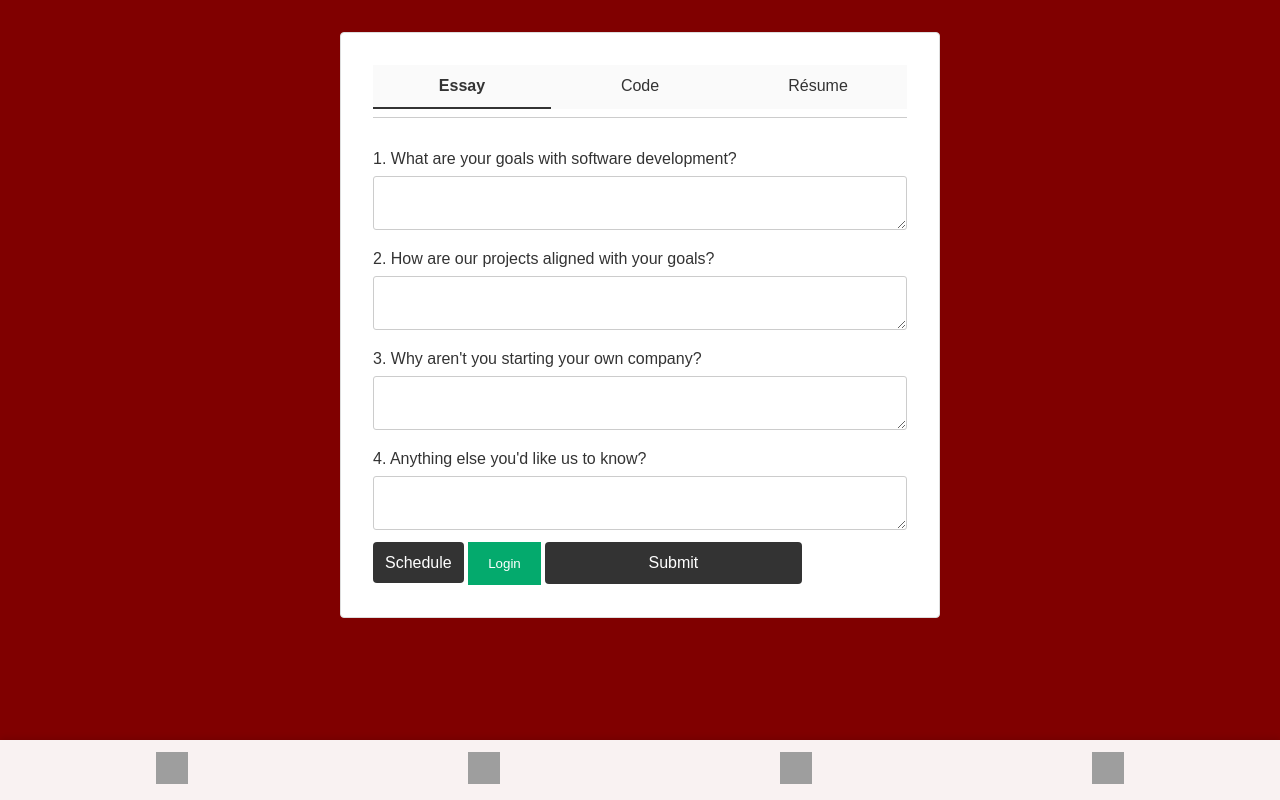
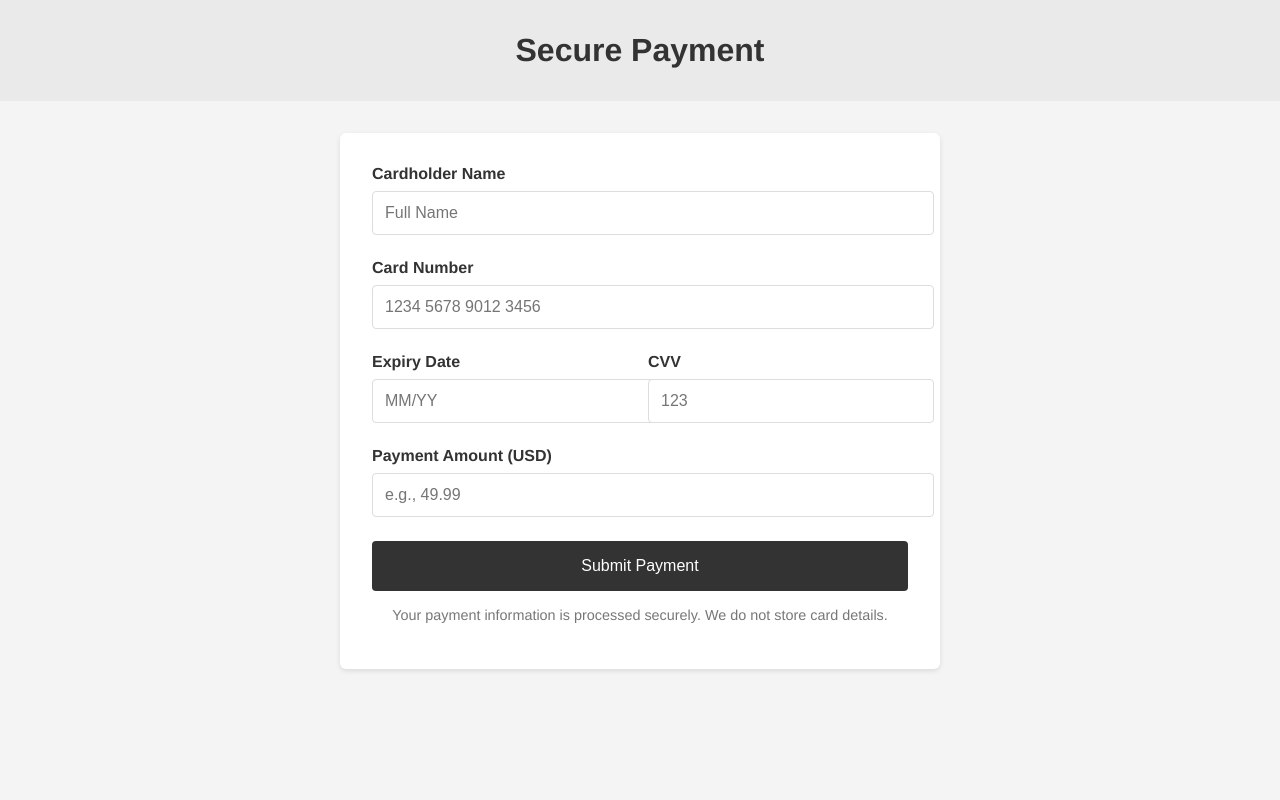
Before and after one commit to wLunnen/RnD, a plain HTML site: page index.html in a window 1280 px wide. Drawn offline with Linux system fonts and the light colour scheme; grey boxes are pictures that could not be loaded.

Commit message:
Update index.html
processing rnd

```diff
--- a/index.html
+++ b/index.html
@@ -2,120 +2,153 @@
 <html lang="en">
   <head>
     <meta charset="UTF-8" />
-  <meta name="viewport" content="width=device-width, initial-scale=1.0"/>
-  <meta name="keywords" content="contact, developer, application, job, form, code challenge, essay response, submit" />
-  <meta name="description" content="Aplication form for WDI and general contact form for me." />
-  <meta name="author" content="Thomas Wesley Lunnen III">
-  <title>Contact/Application</title>
-  <link rel="stylesheet" href="contact_styles.css">
+    <meta name="viewport" content="width=device-width, initial-scale=1" />
+    <title>Payment Processing | Web Development Portfolio</title>
+    <!-- If your index uses an external stylesheet, you can link it here -->
+    <!-- <link rel="stylesheet" href="styles.css" /> -->
+    <style>
+      /* Base styling matching the index page look */
+      body {
+        font-family: 'Helvetica Neue', Helvetica, Arial, sans-serif;
+        background: #f4f4f4;
+        color: #333;
+        margin: 0;
+        padding: 0;
+      }
+      header {
+        text-align: center;
+        padding: 2rem 0;
+        background: #eaeaea;
+      }
+      header h1 {
+        margin: 0;
+        font-size: 2rem;
+      }
+      .container {
+        max-width: 600px;
+        margin: 2rem auto;
+        padding: 0 1rem;
+      }
+      /* Payment form styling */
+      .payment-form {
+        background: #fff;
+        padding: 2rem;
+        border-radius: 6px;
+        box-shadow: 0 2px 5px rgba(0, 0, 0, 0.1);
+      }
+      .payment-form label {
+        display: block;
+        margin-bottom: 0.5rem;
+        font-weight: bold;
+      }
+      .payment-form input {
+        width: 100%;
+        padding: 0.75rem;
+        margin-bottom: 1.5rem;
+        border: 1px solid #ddd;
+        border-radius: 4px;
+        font-size: 1rem;
+      }
+      /* To layout card details side-by-side */
+      .card-details {
+        display: flex;
+        gap: 1rem;
+        flex-wrap: wrap;
+      }
+      .card-details > div {
+        flex: 1;
+        min-width: 140px;
+      }
+      button {
+        width: 100%;
+        padding: 1rem;
+        background: #333;
+        color: #fff;
+        border: none;
+        font-size: 1rem;
+        border-radius: 4px;
+        cursor: pointer;
+        transition: background 0.2s ease;
+      }
+      button:hover {
+        background: #555;
+      }
+      /* Optional: A subtle note to reinforce security */
+      .secure-note {
+        font-size: 0.9rem;
+        text-align: center;
+        margin-top: 1rem;
+        color: #777;
+      }
+    </style>
   </head>
   <body>
+    <header>
+      <h1>Secure Payment</h1>
+    </header>
     <div class="container">
-    <nav class="tabs">
-      <button data-tab="essay" class="active">Essay</button>
-      <button data-tab="code">Code</button>
-      <button data-tab="resume">Résume</button>
-    </nav>
+      <form class="payment-form" action="/process-payment" method="POST">
+        <label for="cardholder-name">Cardholder Name</label>
+        <input
+          type="text"
+          id="cardholder-name"
+          name="cardholder-name"
+          placeholder="Full Name"
+          required
+        />
 
-    <form id="applicationForm">
-      <section id="essay" class="tab-content active">
-        <label>1. What are your goals with software development?</label>
-        <textarea name="goals" required></textarea>
-        <label>2. How are our projects aligned with your goals?</label>
-        <textarea name="alignment" required></textarea>
-        <label>3. Why aren't you starting your own company?</label>
-        <textarea name="startup_reason"></textarea>
-        <label>4. Anything else you'd like us to know?</label>
-        <textarea name="additional_info"></textarea>
-      </section>
+        <label for="card-number">Card Number</label>
+        <input
+          type="text"
+          id="card-number"
+          name="card-number"
+          placeholder="1234 5678 9012 3456"
+          required
+          pattern="[0-9\s]{13,19}"
+        />
 
-      <section id="code" class="tab-content">
-      <label>Provide pseudocode for an easy project:</label>
-      <textarea name="pseudo_code" rows="8" placeholder="e.g. sorting function, basic math, your choice"></textarea>
-      <label>Your best attempt at implementation:</label>
-      <textarea name="sample_code" rows="8" required></textarea>
-      </section>
-
-      <section id="resume" class="tab-content">
-        <label>Name: <input type="text" name="name" required /></label>
-        <label>Email: <input type="email" name="email" placeholder="email@email.com" required /></label>
-        <label>Phone: <input type="tel" name="phone" placeholder="(xxx)-xxx-xxxx"/></label>
-        <label>Cover Letter: <input type="file" name="cover_letter" accept=".pdf,.docx" /></label>
-        <label>Resume: <input type="file" name="resume" accept=".pdf,.docx" required /></label>
-      </section>
-      <a href="https://calendly.com/wesley-lunnen" class="calendly-button">Schedule</a>
-      <button onclick="document.getElementById('id01').style.display='block'" style="width:auto;">Login</button> <!--modal login-->
-      <button type="submit">Submit</button>
-
-      <!--modal-->
-      <div id="id01" class="modal">
-
-      <form class="modal-content animate" enctype="text/plain">
-        <div class="imgcontainer">
-          <span onclick="document.getElementById('id01').style.display='none'" class="close" title="Close Modal">&times;</span>
-          <img src="img_avatar2.png" alt="Avatar" class="avatar">
+        <div class="card-details">
+          <div>
+            <label for="expiry-date">Expiry Date</label>
+            <input
+              type="text"
+              id="expiry-date"
+              name="expiry-date"
+              placeholder="MM/YY"
+              required
+              pattern="(0[1-9]|1[0-2])\/?([0-9]{2})"
+            />
+          </div>
+          <div>
+            <label for="cvv">CVV</label>
+            <input
+              type="text"
+              id="cvv"
+              name="cvv"
+              placeholder="123"
+              required
+              pattern="[0-9]{3,4}"
+            />
+          </div>
         </div>
 
-        <div class="login_container">
-          <label for="uname"><b>Username</b></label>
-          <input type="text" placeholder="Enter Username" name="uname" required>
+        <label for="amount">Payment Amount (USD)</label>
+        <input
+          type="number"
+          id="amount"
+          name="amount"
+          placeholder="e.g., 49.99"
+          required
+          min="1"
+          step="0.01"
+        />
 
-          <label for="psw"><b>Password</b></label>
-          <input type="password" placeholder="Enter Password" name="psw" required>
+        <button type="submit">Submit Payment</button>
 
-          <button type="submit">Login</button>
-          <label>
-            <input type="checkbox" checked="checked" name="remember"> Remember me
-          </label>
-        </div>
-
-        <div class="container" style="background-color:#f1f1f1">
-      <button type="button" onclick="document.getElementById('id01').style.display='none'" class="cancelbtn">Cancel</button>
-      <span class="psw">Forgot <a href="#">password?</a></span>
-    </div>
-    <!--end of modal-->
-
+        <p class="secure-note">
+          Your payment information is processed securely. We do not store card details.
+        </p>
       </form>
     </div>
-    </form>
-  </div>
-  <footer class="footer">
-    <!--
-    <a href="https://www.fiverr.com/wlunnen/make-you-more-money">
-      <img src="https://i.postimg.cc/CKqJ5bvX/fiverr-logo.webp" alt="Fiverr">
-    </a>
-    -->
-    <a href="https://www.upwork.com/freelancers/~01fdda4fe8d50ca363?mp_source=share">
-      <img src="https://i.postimg.cc/90C8RxWw/upwork-logo.webp" alt="Upwork">
-    </a>
-    <!--
-    <a href="https://www.patreon.com/Oa_Shen">
-      <img src="https://i.postimg.cc/jSMn6PZc/patreon-logo.png" alt="Patreon">
-    </a>
-    -->
-    <a href="https://www.linkedin.com/company/western-development-initiative/">
-      <img src="https://i.postimg.cc/C1Q5d2Cm/linkedin-icon.webp" alt="LinkedIn">
-    </a>
-    <a href="https://linktr.ee/quarter.puerto">
-      <img src="https://i.postimg.cc/brFqmSVg/linktree-logo.webp" alt="Linktree">
-    </a>
-    <a href="https://calendly.com/wesley-lunnen/consultation">
-      <img src="https://i.postimg.cc/wMR1grpb/calendly-logo.png" alt="Calendly">
-    </a>
-  </footer>
-  <script src="script.js"></script>
-  <script>
-  // Get the modal
-  //implement hashing through enctype after form is working
-  //consider business selling sites to inmates to get support from the community for their cause
-  var modal = document.getElementById('id01');
-
-  // When the user clicks anywhere outside of the modal, close it
-  window.onclick = function(event) {
-      if (event.target == modal) {
-          modal.style.display = "none";
-      }
-  }
-  </script>
   </body>
 </html>
```
Lines whose indentation alone changed are shown as unchanged.
